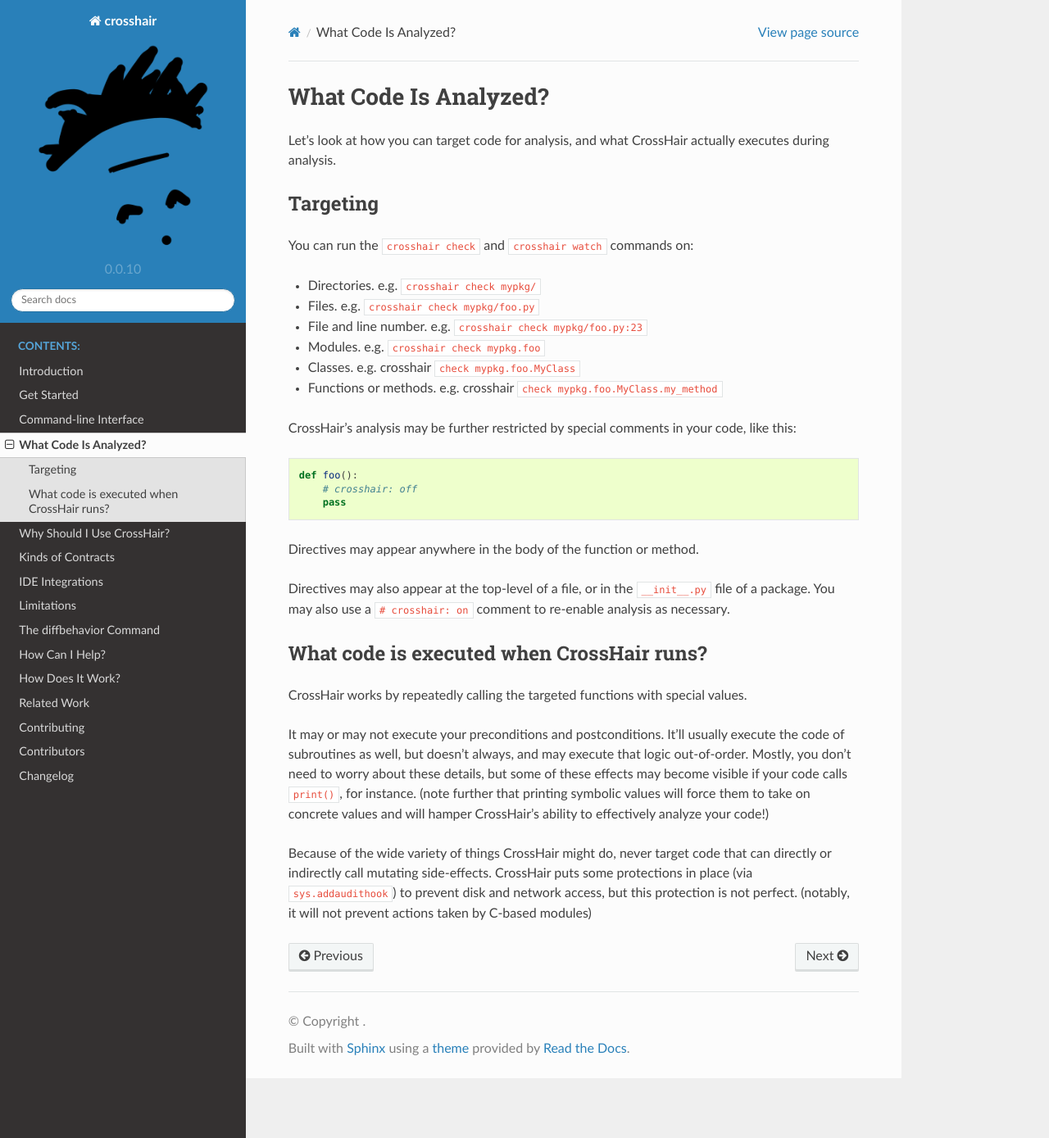
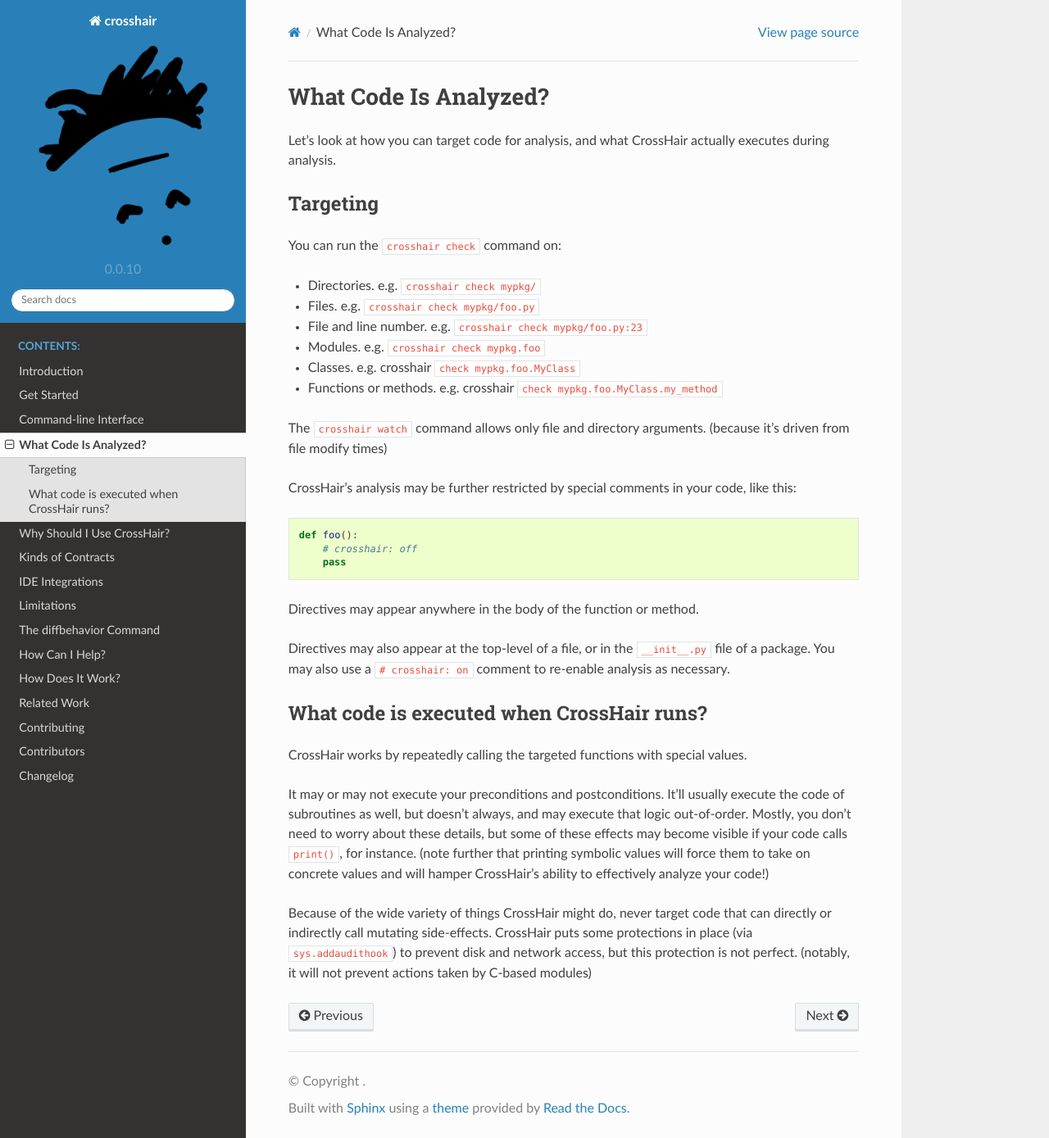
Before and after one commit to pschanely/CrossHair, a Sphinx documentation site: the page built from doc/source/what_code_is_analyzed.rst, in a window 1280 px wide and 1389 px high. Shown: the whole window at 82% size. Built offline with Sphinx 7.4.7 and the Read the Docs theme 2.0.0, drawn with Linux system fonts in a browser that asks for light colours; the version number is read from the project's files by our own code.

Commit message:
Revise allowed command targets
`crosshair watch` supports only directory and file arguments.

```diff
--- a/additional-verbs-in-imperative-mood.txt
+++ b/additional-verbs-in-imperative-mood.txt
@@ -32,3 +32,4 @@
 be
 introduce
 guard
+revise
--- a/doc/source/what_code_is_analyzed.rst
+++ b/doc/source/what_code_is_analyzed.rst
@@ -8,7 +8,7 @@
 Targeting
 =========
 
-You can run the ``crosshair check`` and ``crosshair watch`` commands on:
+You can run the ``crosshair check`` command on:
 
 * Directories. e.g. ``crosshair check mypkg/``
 * Files. e.g. ``crosshair check mypkg/foo.py``
@@ -16,6 +16,9 @@
 * Modules. e.g. ``crosshair check mypkg.foo``
 * Classes. e.g. crosshair ``check mypkg.foo.MyClass``
 * Functions or methods. e.g. crosshair ``check mypkg.foo.MyClass.my_method``
+
+The ``crosshair watch`` command allows only file and directory arguments. (because it's
+driven from file modify times)
 
 CrossHair's analysis may be further restricted by special comments in your code, like
 this::
```
